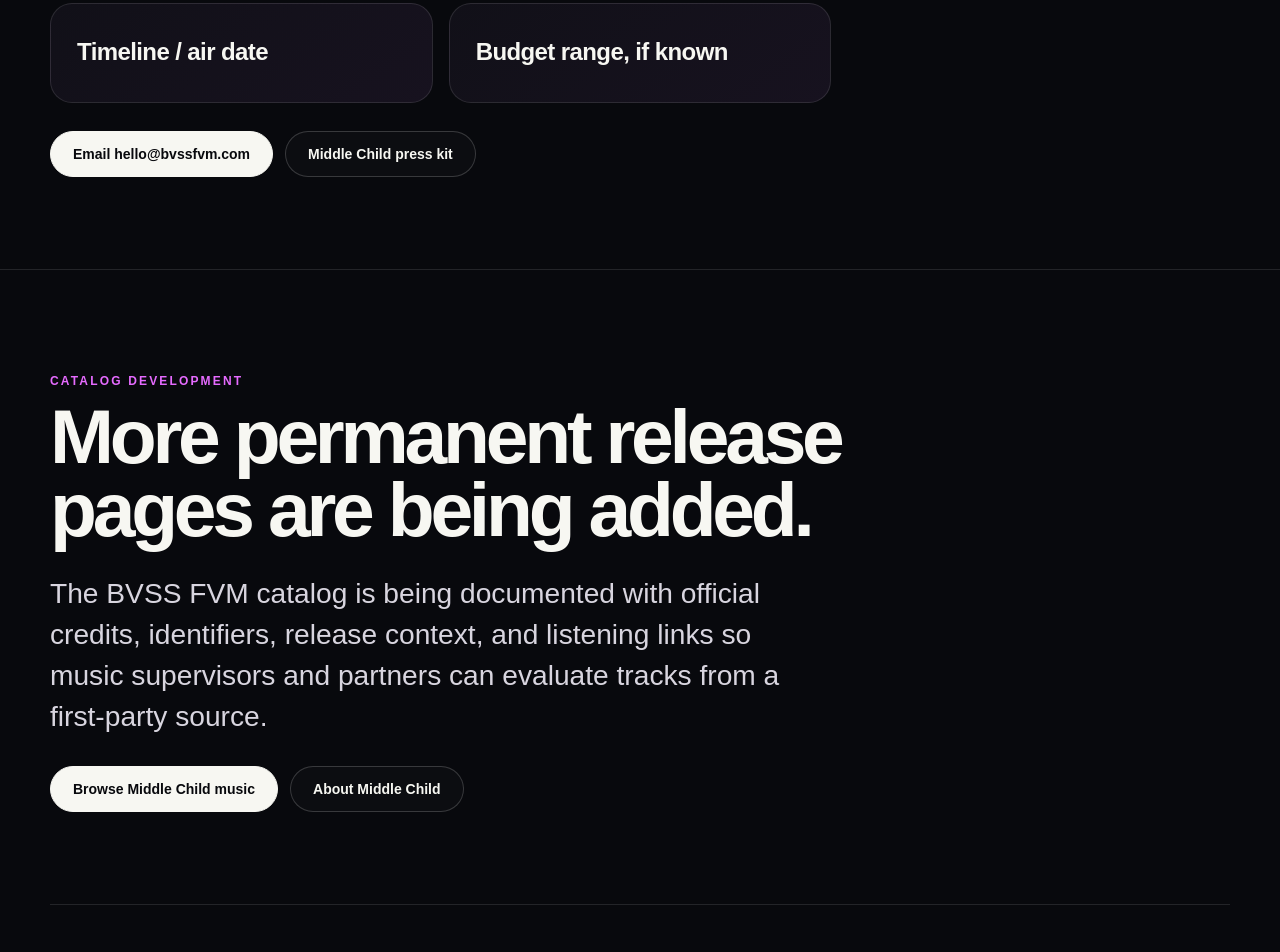
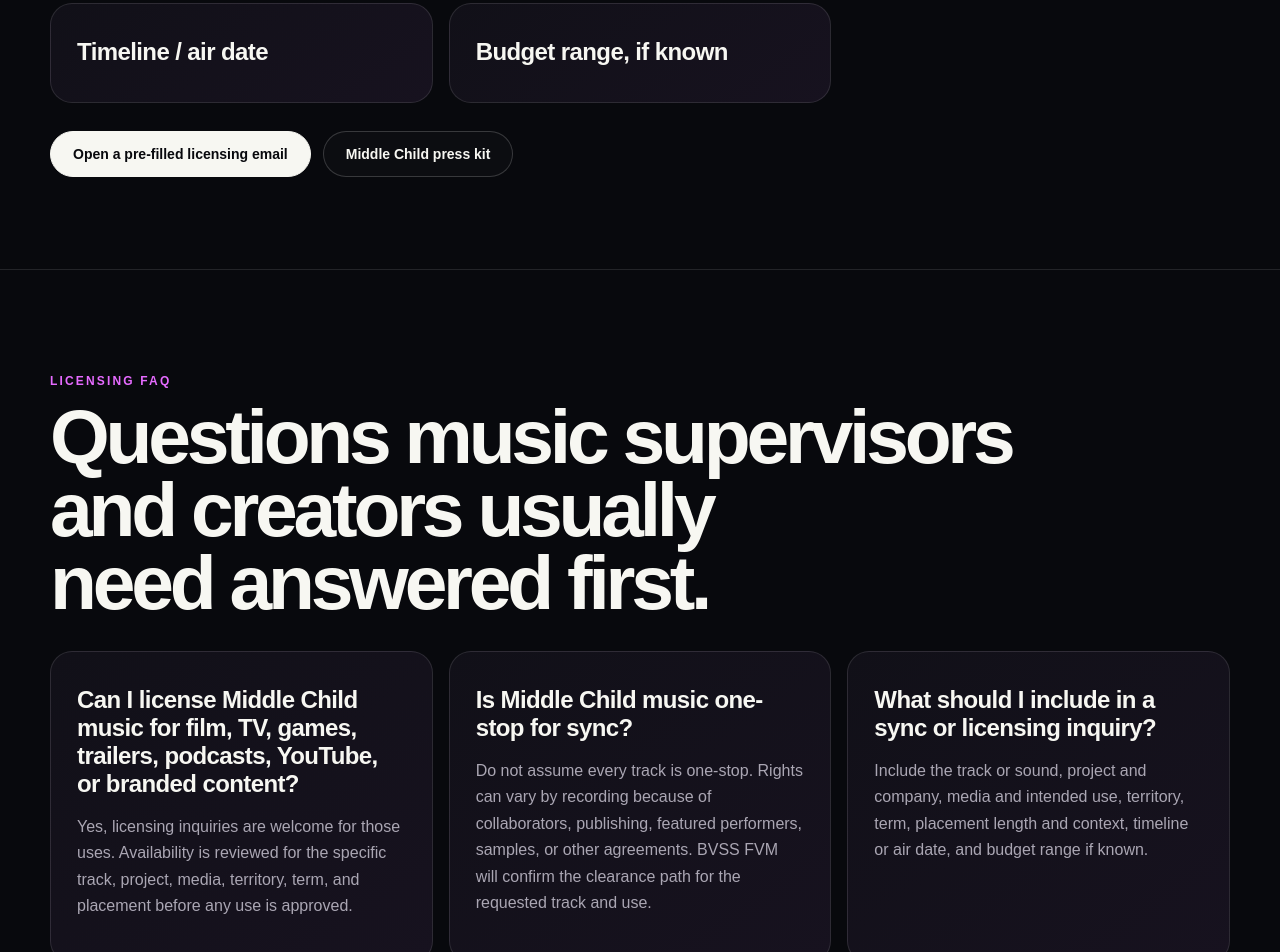
Before and after one commit to middlechildmzk/middle-child-experience, a Next.js app: page /licensing in a window 1280 px wide. Shown: the part 4040-4992 px from the top of the page. Built offline with nearby package versions, Linux system fonts and the light colour scheme; no server answers.

Commit message:
Upgrade BVSS FVM licensing search and inquiry funnel

```diff
--- a/app/licensing/page.tsx
+++ b/app/licensing/page.tsx
@@ -3,7 +3,9 @@
 import { siteUrl } from '../../lib/site-url';
 
 const pageUrl = `${siteUrl}/licensing`;
-const inquiryHref = 'mailto:hello@bvssfvm.com?subject=Licensing%20Inquiry';
+const inquirySubject = 'Middle Child / BVSS FVM licensing inquiry';
+const inquiryBody = `Track or sound:\nProject / company:\nMedia and intended use:\nTerritory:\nTerm / duration:\nPlacement length and context:\nTimeline / air date:\nBudget range (if known):\n\nAnything else we should know:`;
+const inquiryHref = `mailto:hello@bvssfvm.com?subject=${encodeURIComponent(inquirySubject)}&body=${encodeURIComponent(inquiryBody)}`;
 
 export const metadata: Metadata = {
   title: 'Music Licensing & Sync | Middle Child / BVSS FVM',
@@ -16,6 +18,8 @@
     'melodic bass sync music',
     'emotional electronic music licensing',
     'electronic music for film and TV',
+    'cinematic electronic music licensing',
+    'music for trailers and branded content',
   ],
   openGraph: {
     title: 'Music Licensing & Sync | Middle Child / BVSS FVM',
@@ -44,6 +48,25 @@
   'Budget range, if known',
 ];
 
+const faq = [
+  {
+    question: 'Can I license Middle Child music for film, TV, games, trailers, podcasts, YouTube, or branded content?',
+    answer: 'Yes, licensing inquiries are welcome for those uses. Availability is reviewed for the specific track, project, media, territory, term, and placement before any use is approved.',
+  },
+  {
+    question: 'Is Middle Child music one-stop for sync?',
+    answer: 'Do not assume every track is one-stop. Rights can vary by recording because of collaborators, publishing, featured performers, samples, or other agreements. BVSS FVM will confirm the clearance path for the requested track and use.',
+  },
+  {
+    question: 'What should I include in a sync or licensing inquiry?',
+    answer: 'Include the track or sound, project and company, media and intended use, territory, term, placement length and context, timeline or air date, and budget range if known.',
+  },
+  {
+    question: 'Does sending a licensing inquiry give me permission to use the music?',
+    answer: 'No. An inquiry is not a license, quote, approval, or representation that all rights are controlled by BVSS FVM. Use is authorized only after the relevant rights and terms are confirmed in writing.',
+  },
+] as const;
+
 export default function LicensingPage() {
   const webPageSchema = {
     '@context': 'https://schema.org',
@@ -59,9 +82,36 @@
     ],
   };
 
+  const serviceSchema = {
+    '@context': 'https://schema.org',
+    '@type': 'Service',
+    '@id': `${pageUrl}#service`,
+    name: 'Middle Child / BVSS FVM Music Licensing & Sync',
+    serviceType: 'Music licensing and synchronization rights inquiry',
+    url: pageUrl,
+    description: 'Licensing inquiries for Middle Child and BVSS FVM music for film, television, games, trailers, podcasts, branded content, and creator projects. Rights and availability are reviewed per track and use.',
+    provider: { '@id': `${siteUrl}/#organization` },
+    audience: {
+      '@type': 'Audience',
+      audienceType: 'Music supervisors, filmmakers, game teams, trailer editors, agencies, brands, podcasters, and creators',
+    },
+  };
+
+  const faqSchema = {
+    '@context': 'https://schema.org',
+    '@type': 'FAQPage',
+    mainEntity: faq.map((item) => ({
+      '@type': 'Question',
+      name: item.question,
+      acceptedAnswer: { '@type': 'Answer', text: item.answer },
+    })),
+  };
+
   return (
     <main>
       <script type="application/ld+json" dangerouslySetInnerHTML={{ __html: JSON.stringify(webPageSchema) }} />
+      <script type="application/ld+json" dangerouslySetInnerHTML={{ __html: JSON.stringify(serviceSchema) }} />
+      <script type="application/ld+json" dangerouslySetInnerHTML={{ __html: JSON.stringify(faqSchema) }} />
 
       <section className="shell page-hero">
         <p className="eyebrow">Music licensing & sync</p>
@@ -115,7 +165,17 @@
           <div className="grid">
             {inquiryFields.map((field) => <article className="card" key={field}><h3>{field}</h3></article>)}
           </div>
-          <div className="actions"><a className="button" href={inquiryHref}>Email hello@bvssfvm.com</a><Link className="button button-secondary" href="/press">Middle Child press kit</Link></div>
+          <div className="actions"><a className="button" href={inquiryHref}>Open a pre-filled licensing email</a><Link className="button button-secondary" href="/press">Middle Child press kit</Link></div>
+        </div>
+      </section>
+
+      <section className="section">
+        <div className="shell">
+          <p className="eyebrow">Licensing FAQ</p>
+          <h2>Questions music supervisors and creators usually need answered first.</h2>
+          <div className="grid">
+            {faq.map((item) => <article className="card" key={item.question}><h3>{item.question}</h3><p>{item.answer}</p></article>)}
+          </div>
         </div>
       </section>
 
```
